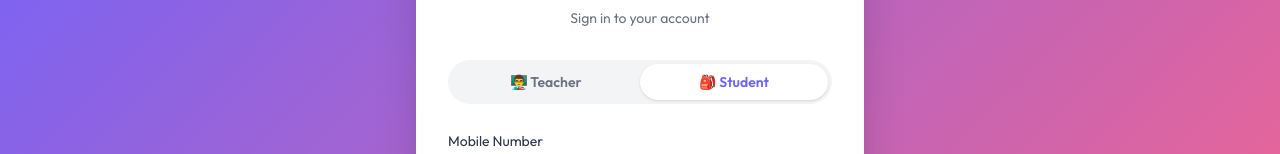
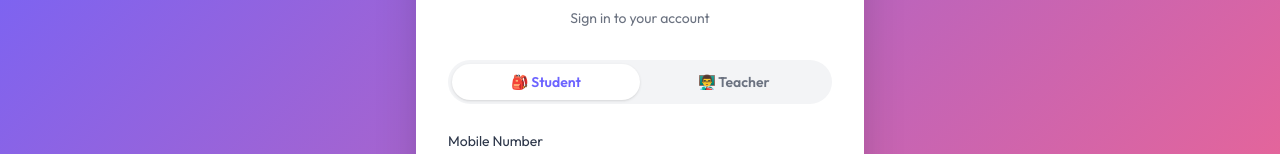
Before and after one commit to DilshanTG/Future-Scholars-Hub, a React (Vite) app: page / in a window 1280 px wide. Shown: the part 252-406 px from the top of the page. Built offline with nearby package versions, Linux system fonts and the light colour scheme.

Commit message:
fix: move Student tab to first position on login page

```diff
--- a/src/pages/auth/LoginPage.tsx
+++ b/src/pages/auth/LoginPage.tsx
@@ -42,6 +42,17 @@ export default function LoginPage() {
           <div className="flex bg-gray-100 rounded-pill p-1 mb-6">
             <button
               type="button"
+              onClick={() => { setRole('student'); setIdentifier(''); setError('') }}
+              className={`flex-1 py-2 px-4 rounded-pill text-sm font-semibold transition-all duration-200 ${
+                role === 'student'
+                  ? 'bg-white shadow text-[#6C63FF]'
+                  : 'text-gray-500 hover:text-gray-700'
+              }`}
+            >
+              🎒 Student
+            </button>
+            <button
+              type="button"
               onClick={() => { setRole('teacher'); setIdentifier(''); setError('') }}
               className={`flex-1 py-2 px-4 rounded-pill text-sm font-semibold transition-all duration-200 ${
                 role === 'teacher'
@@ -50,17 +61,6 @@ export default function LoginPage() {
               }`}
             >
               👨‍🏫 Teacher
-            </button>
-            <button
-              type="button"
-              onClick={() => { setRole('student'); setIdentifier(''); setError('') }}
-              className={`flex-1 py-2 px-4 rounded-pill text-sm font-semibold transition-all duration-200 ${
-                role === 'student'
-                  ? 'bg-white shadow text-[#6C63FF]'
-                  : 'text-gray-500 hover:text-gray-700'
-              }`}
-            >
-              🎒 Student
             </button>
           </div>
 
```
